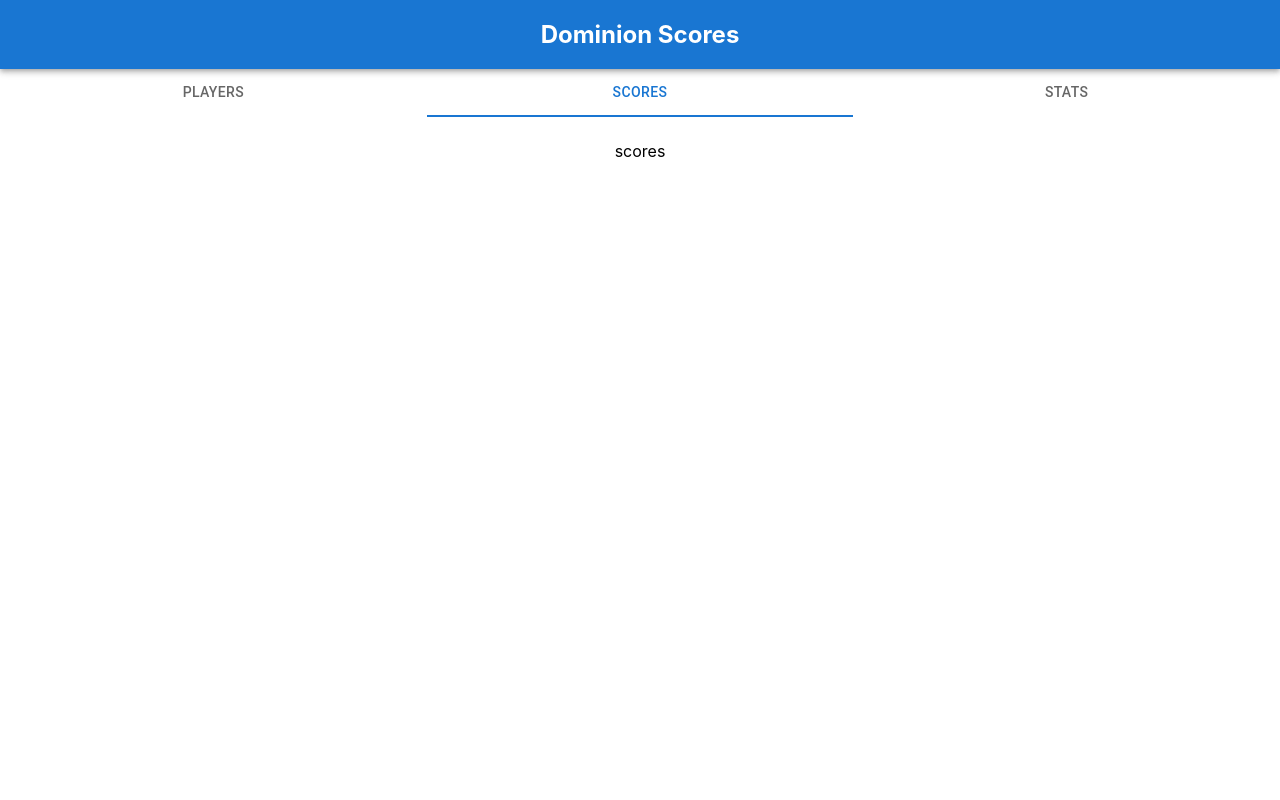
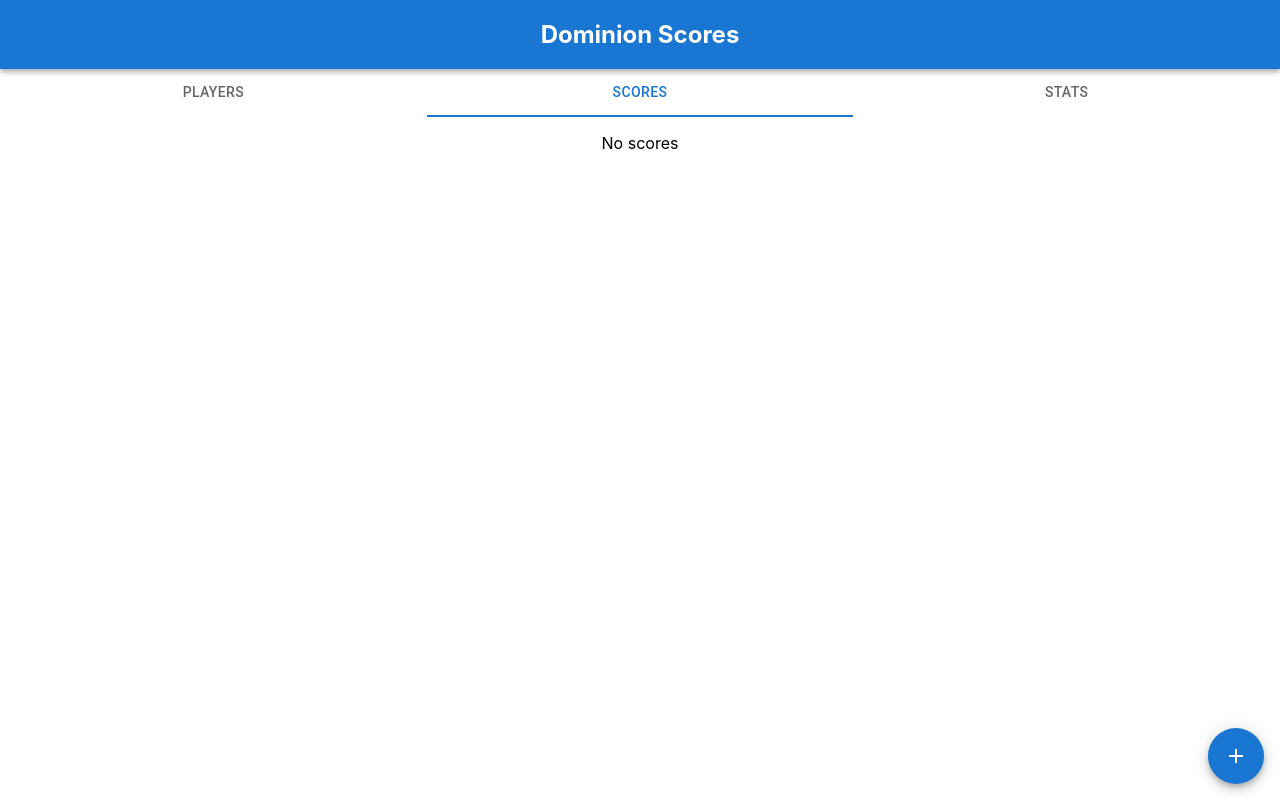
Before and after one commit to sho25/dominion-scores, a React (Create React App) app: page / in a window 1280 px wide. Both pictures are taken after a click on the tab "SCORES". Built offline with nearby package versions, Linux system fonts and the light colour scheme.

Commit message:
implement score input

```diff
--- a/package.json
+++ b/package.json
@@ -5,6 +5,7 @@
   "dependencies": {
     "@emotion/react": "^11.7.1",
     "@emotion/styled": "^11.6.0",
+    "@mui/icons-material": "^5.2.5",
     "@mui/material": "^5.2.7",
     "@testing-library/jest-dom": "^5.16.1",
     "@testing-library/react": "^12.1.2",
--- a/src/App.tsx
+++ b/src/App.tsx
@@ -3,6 +3,9 @@
 
 import TabMenu from './components/TabMenu';
 import PlayerInput from './components/PlayerInput';
+import Score from './components/Score';
+
+import { ScoreData } from './types';
 import { MAX_PLAYERS } from './constant';
 
 import './App.scss';
@@ -14,12 +17,16 @@
       .fill(undefined)
       .map((_, index) => `player ${index + 1}`)
   );
-  const [scores, setScores] = useState<number[][]>([]);
+  const [scores, setScores] = useState<ScoreData[][]>([]);
 
   const setPlayerName = (index: number, value: string) => {
     const newPlayers = [...players];
     newPlayers[index] = value;
     setPlayers(newPlayers);
+  };
+
+  const setNewScore = (score: ScoreData[]) => {
+    setScores([...scores, score]);
   };
 
   const labels = ['players', 'scores', 'stats'];
@@ -30,7 +37,12 @@
       setNumPlayers={setNumPlayers}
       setPlayerName={setPlayerName}
     />,
-    <div>scores</div>,
+    <Score
+      players={players}
+      numPlayers={numPlayers}
+      scores={scores}
+      setNewScore={setNewScore}
+    />,
     <div>stats</div>,
   ];
 
--- a/src/components/PlayerInput/index.tsx
+++ b/src/components/PlayerInput/index.tsx
@@ -18,7 +18,7 @@
     newPlayers: string | null
   ) => {
     if (newPlayers !== null) {
-      setNumPlayers(parseInt(newPlayers));
+      setNumPlayers(Number(newPlayers));
     }
   };
 
--- /dev/null
+++ b/src/components/Score/Score.scss
@@ -0,0 +1,9 @@
+.scoreContainer {
+  position: inherit;
+
+  .fab {
+    position: absolute;
+    right: 16px;
+    bottom: 16px;
+  }
+}
--- /dev/null
+++ b/src/components/Score/ScoreInput/ScoreInput.scss
@@ -0,0 +1,10 @@
+.scoreInputRow {
+  display: flex;
+  align-items: center;
+
+  > div,
+  span {
+    width: 50%;
+    text-align: center;
+  }
+}
--- /dev/null
+++ b/src/components/Score/ScoreInput/index.tsx
@@ -0,0 +1,43 @@
+import React, { useState } from 'react';
+import { TextField } from '@mui/material';
+
+import { MAX_PLAYERS } from '../../../constant';
+
+import './ScoreInput.scss';
+
+type Props = {
+  players: string[];
+  numPlayers: number;
+  scores: string[];
+  handleInput: (index: number, value: string) => void;
+};
+
+function ScoreInput(props: Props) {
+  const { players, numPlayers, scores, handleInput } = props;
+  const [hasErrors, setHasErrors] = useState<boolean[]>(
+    Array(MAX_PLAYERS).fill(false)
+  );
+
+  return (
+    <div>
+      {players.slice(0, numPlayers).map((player, index) => (
+        <div className="scoreInputRow" key={index}>
+          <span>{player}</span>
+          <TextField
+            size="small"
+            type="number"
+            required={true}
+            helperText={hasErrors[index] ? 'numbers only' : undefined}
+            value={scores[index]}
+            error={hasErrors[index]}
+            onChange={(e) => {
+              handleInput(index, e.target.value);
+            }}
+          />
+        </div>
+      ))}
+    </div>
+  );
+}
+
+export default ScoreInput;
--- /dev/null
+++ b/src/components/Score/ScoreTable/index.tsx
@@ -0,0 +1,49 @@
+import React from 'react';
+import Table from '@mui/material/Table';
+import TableBody from '@mui/material/TableBody';
+import TableCell from '@mui/material/TableCell';
+import TableContainer from '@mui/material/TableContainer';
+import TableHead from '@mui/material/TableHead';
+import TableRow from '@mui/material/TableRow';
+
+import { ScoreData } from '../../../types';
+
+type Props = {
+  scores: ScoreData[][];
+  players: string[];
+  numPlayers: number;
+};
+
+function ScoreTable(props: Props) {
+  const { scores, players, numPlayers } = props;
+  return scores.length ? (
+    <TableContainer>
+      <Table>
+        <TableHead>
+          <TableRow>
+            <TableCell>#</TableCell>
+            {players.slice(0, numPlayers).map((player, index) => (
+              <TableCell key={index}>{player}</TableCell>
+            ))}
+          </TableRow>
+        </TableHead>
+        <TableBody>
+          {scores.map((score, index) => (
+            <TableRow key={index}>
+              <TableCell>{index}</TableCell>
+              {score.slice(0, numPlayers).map((item, scoreIndex) => (
+                <TableCell key={scoreIndex}>
+                  {item.place ? `${item.score}pt / ${item.place}place` : '-'}
+                </TableCell>
+              ))}
+            </TableRow>
+          ))}
+        </TableBody>
+      </Table>
+    </TableContainer>
+  ) : (
+    <div>No scores</div>
+  );
+}
+
+export default ScoreTable;
--- /dev/null
+++ b/src/components/Score/index.tsx
@@ -0,0 +1,93 @@
+import React, { useState } from 'react';
+import AddIcon from '@mui/icons-material/Add';
+import {
+  Fab,
+  Button,
+  Dialog,
+  DialogTitle,
+  DialogActions,
+  DialogContent,
+  DialogContentText,
+} from '@mui/material';
+
+import ScoreTable from './ScoreTable';
+import ScoreInput from './ScoreInput';
+import { ScoreData } from '../../types';
+
+import './Score.scss';
+import { MAX_PLAYERS } from '../../constant';
+
+type Props = {
+  scores: ScoreData[][];
+  players: string[];
+  numPlayers: number;
+  setNewScore: (score: ScoreData[]) => void;
+};
+
+const INITIAL_SCORE = Array(MAX_PLAYERS).fill(0);
+
+function Score(props: Props) {
+  const { scores, players, numPlayers, setNewScore } = props;
+  const [isOpen, setIsOpen] = useState(false);
+  const [temporaryScore, setTemporaryScore] = useState<string[]>(INITIAL_SCORE);
+
+  const handleScoreInput = (index: number, value: string) => {
+    const newScores = [...temporaryScore];
+    newScores[index] = value;
+    setTemporaryScore(newScores);
+    console.log({ newScores });
+  };
+
+  const calculatePlace = (scores: number[]) => {
+    const sorted = scores.slice(0, numPlayers).sort((a, b) => b - a);
+    return scores.map((score, index) => {
+      return {
+        score: score,
+        place: index < numPlayers ? sorted.indexOf(score) + 1 : null,
+      };
+    });
+  };
+
+  return (
+    <div className="scoreContainer">
+      {/* TODO: add option for what to show */}
+      <ScoreTable {...props} />
+      <Fab className="fab" color="primary" onClick={() => setIsOpen(true)}>
+        <AddIcon />
+      </Fab>
+      <Dialog scroll="body" open={isOpen} onClose={() => setIsOpen(false)}>
+        <DialogTitle>Add new score</DialogTitle>
+        <DialogContent>
+          <DialogContentText>
+            <ScoreInput
+              {...props}
+              scores={temporaryScore}
+              handleInput={handleScoreInput}
+            />
+          </DialogContentText>
+        </DialogContent>
+        <DialogActions>
+          <Button onClick={() => setIsOpen(false)}>Cancel</Button>
+          <Button
+            onClick={() => {
+              // save score
+              const newScore = calculatePlace(
+                temporaryScore.map((score) => Number(score))
+              );
+              console.log(newScore);
+              setNewScore(newScore);
+              // reset
+              setTemporaryScore(INITIAL_SCORE);
+              setIsOpen(false);
+            }}
+            autoFocus
+          >
+            Add
+          </Button>
+        </DialogActions>
+      </Dialog>
+    </div>
+  );
+}
+
+export default Score;
--- a/src/components/TabMenu/TabMenu.scss
+++ b/src/components/TabMenu/TabMenu.scss
@@ -1,4 +1,4 @@
 .container {
-  padding: 24px;
+  padding: 16px;
   height: 100%;
 }
--- a/src/components/TabMenu/index.tsx
+++ b/src/components/TabMenu/index.tsx
@@ -29,13 +29,13 @@
         onChange={handleChange}
         variant={isFullWidth ? 'fullWidth' : undefined}
       >
-        {labels.map((label) => (
-          <Tab label={label} />
+        {labels.map((label, index) => (
+          <Tab label={label} key={index} />
         ))}
       </Tabs>
       <div className="container">
         {tabContent.map((content: ReactNode, index: number) => (
-          <Content value={value} index={index}>
+          <Content value={value} index={index} key={index}>
             {content}
           </Content>
         ))}
--- /dev/null
+++ b/src/types.ts
@@ -0,0 +1,4 @@
+export type ScoreData = {
+  score: number;
+  place: number | null;
+};
```
Also changed, not shown: 1 other file (tests, documents, lock files or other folders).
